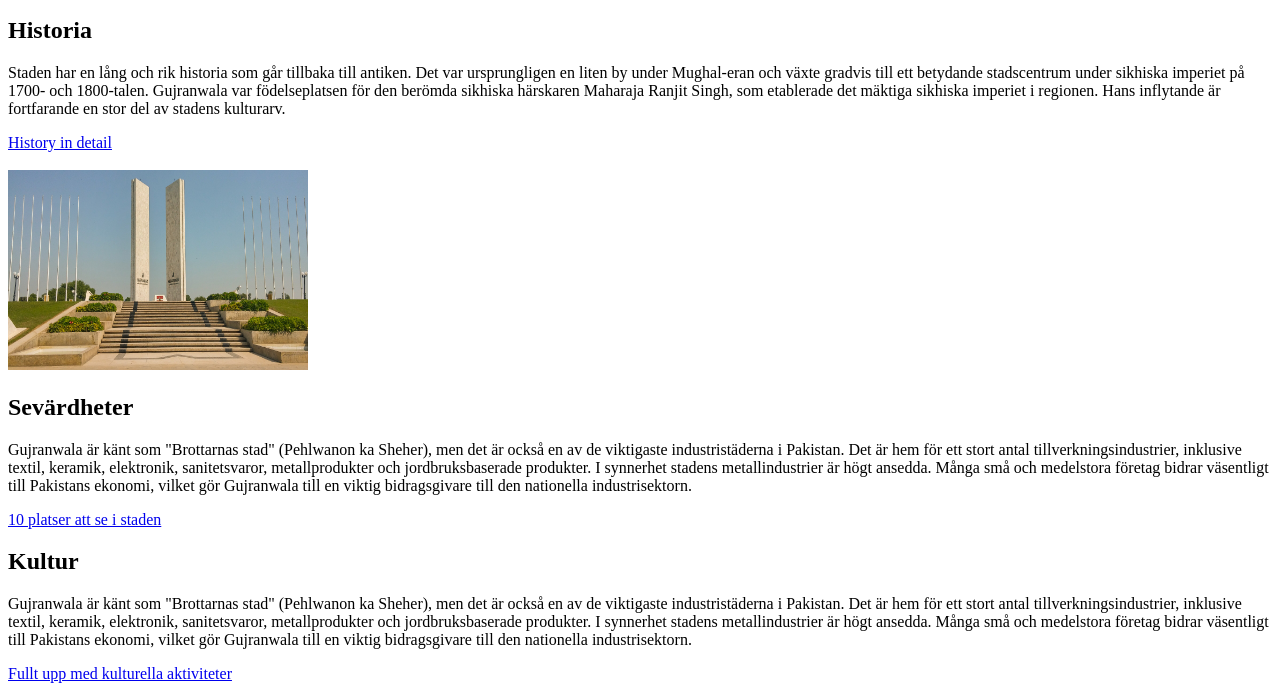
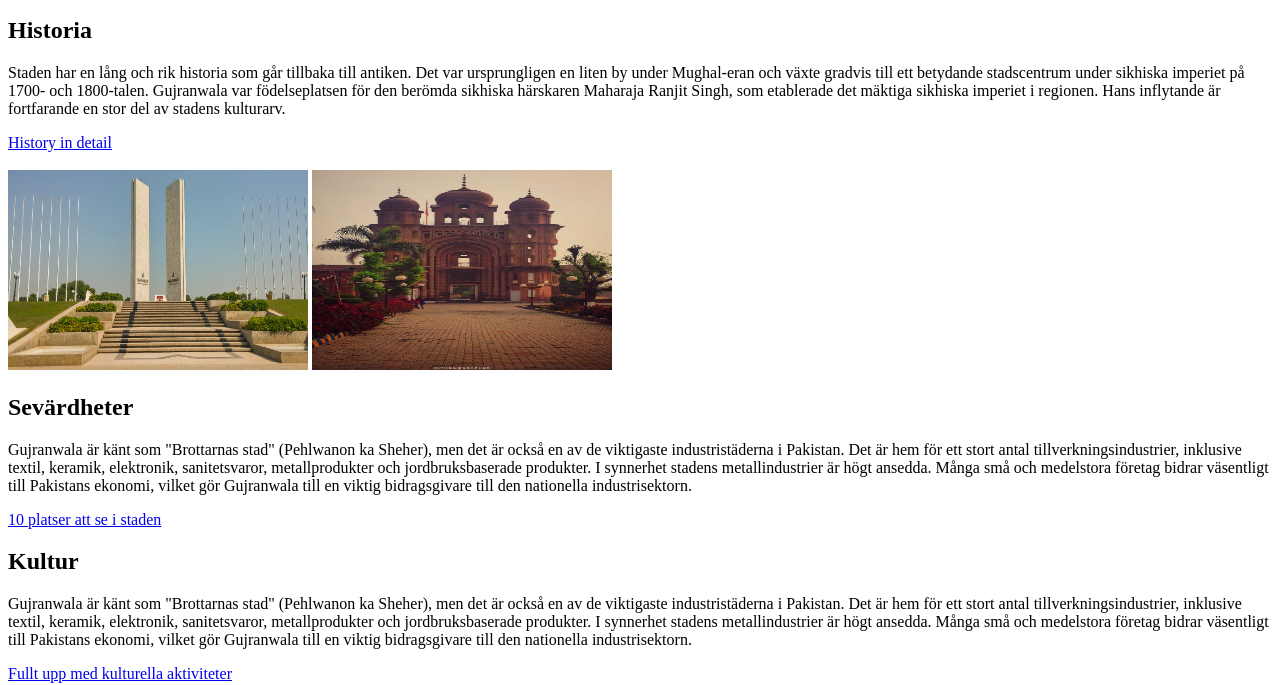
Before and after one commit to Shazia-Nasreen/HTML_AND_GIT, a plain HTML site: page landskap.html in a window 1280 px wide. Shown: the part 119-804 px from the top of the page. Drawn offline with Linux system fonts and the light colour scheme.

Commit message:
Updated landskap.html with recent changes

```diff
--- a/landskap.html
+++ b/landskap.html
@@ -28,6 +28,7 @@
         <br>
         <br>
         <img src="images/img1.jpg" alt="Local Image" width="300" height="200">
+        <img src="images/Tomb Hazrat rohri.jpg" alt="Local Image" width="300" height="200">
     </section>
 
     <section>
```
